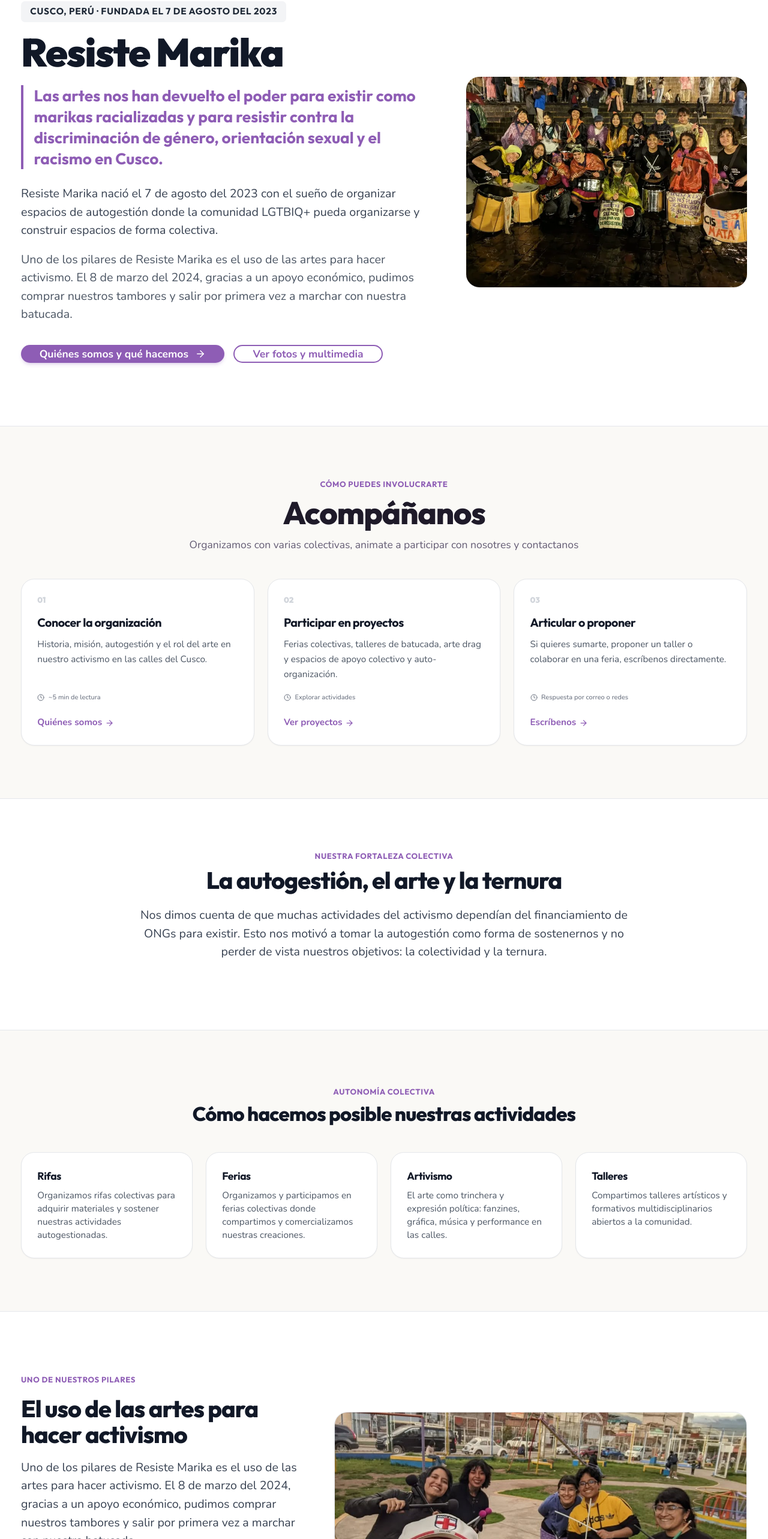
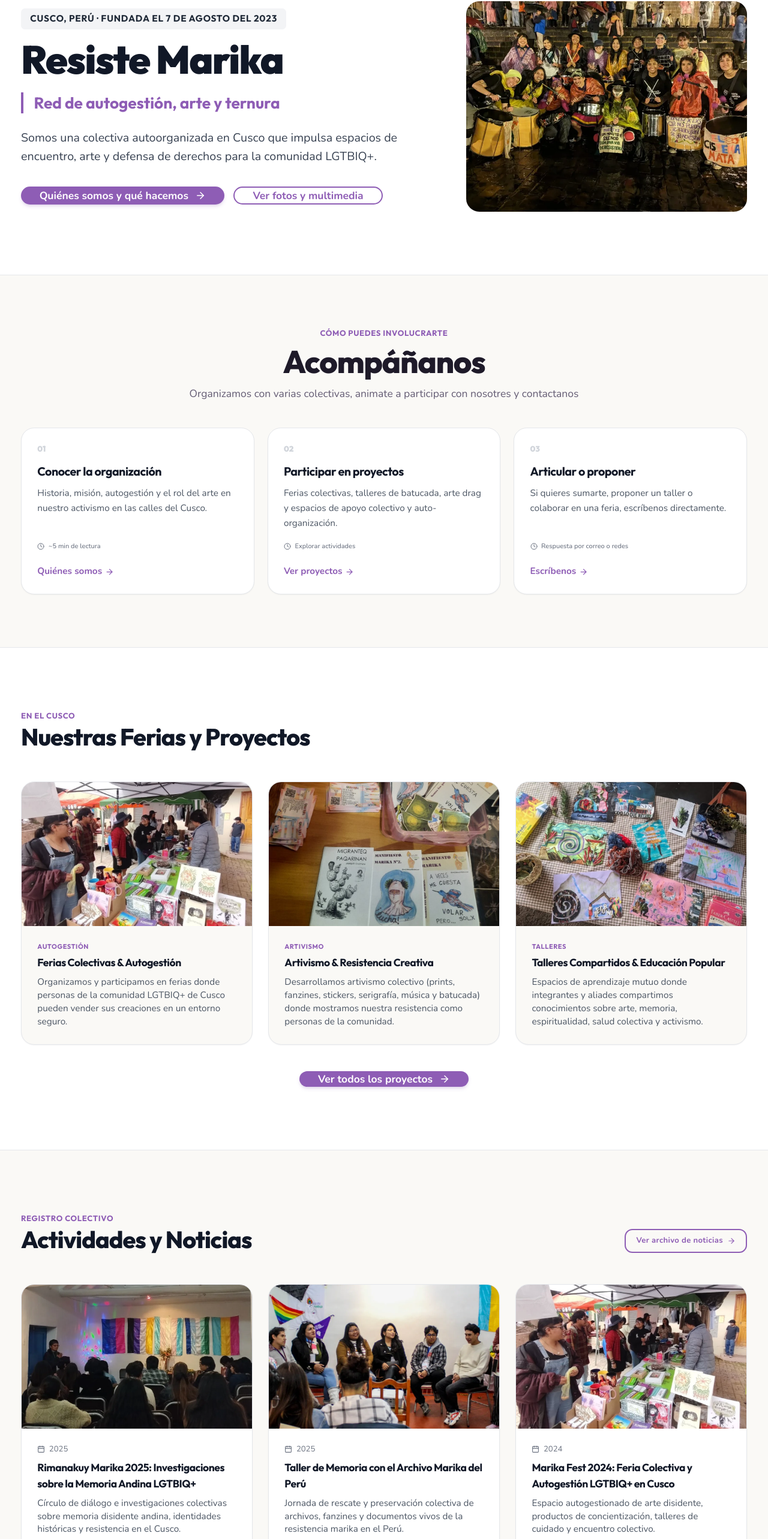
Before and after one commit to ElizabethVeronica/ResisteMarika.org, a React (Vite) app: page / in a window 1280 px wide. Shown: the part 230-2796 px from the top of the page at 60% size. Built offline with nearby package versions, Linux system fonts and the light colour scheme.

Commit message:
Simplifica inicio y actualiza identidad

```diff
--- a/src/config/nosotros.ts
+++ b/src/config/nosotros.ts
@@ -6,8 +6,6 @@ export const HISTORIA_RESUMEN = {
   organizacion: 'Resiste Marika Cusco',
   lema: 'Las artes nos han devuelto el poder para existir como marikas racializadas y resistir contra la discriminación en Cusco.',
   sublema: 'Red de autogestión, arte y ternura',
-  declaracionInicial:
-    'Las artes nos han devuelto el poder para existir como marikas racializadas y para resistir contra la discriminación de género, orientación sexual y el racismo en Cusco.',
   parrafo1:
     'Resiste Marika nació el 7 de agosto del 2023 con el sueño de organizar espacios de autogestión donde la comunidad LGTBIQ+ pueda organizarse y construir espacios de forma colectiva.',
   parrafo2:
@@ -19,7 +17,7 @@ export const HISTORIA_RESUMEN = {
   disciplinasArtisticas:
     'Además de hacer música y performar en las calles del Cusco haciendo activismo, nuestros miembros somos escritores, ilustradores, actores, escultores, psicólogos, músicos, tejedores, danzantes y arte terapeutas.',
   talleresMultidisciplinarios:
-    'Por esa razón, solemos compartir talleres artísticos multidisciplinarios en los que conectamos con las artes como forma de acompañarnos y hacer activismo LGTBIQ+, antipatriarcal, descolonial y antirracista.',
+    'Por esa razón, solemos compartir talleres artísticos multidisciplinarios en los que conectamos con las artes como forma de acompañarnos y hacer activismo LGTBIQ+, antipatriarcal, decolonial y antirracista.',
 }
 
 export const DISCIPLINAS = [
@@ -137,7 +135,7 @@ export const DONDE_TRABAJAMOS = {
     {
       titulo: 'En talleres artísticos colectivos',
       descripcion:
-        'Compartimos talleres multidisciplinarios conectando con el arte como activismo antipatriarcal, descolonial y antirracista.',
+        'Compartimos talleres multidisciplinarios conectando con el arte como activismo antipatriarcal, decolonial y antirracista.',
     },
     {
       titulo: 'En instancias de vigilancia ciudadana',
@@ -218,7 +216,7 @@ export const EQUIPO: TeamMember[] = [
     id: '3',
     nombre: 'Batucada y Talleres',
     rol: 'Música y Artivismo',
-    bio: 'Nuestros tambores en las calles del Cusco y talleres de activismo antipatriarcal, descolonial y antirracista.',
+    bio: 'Nuestros tambores en las calles del Cusco y talleres de activismo antipatriarcal, decolonial y antirracista.',
     foto: '/images/taller de batucada.jpg',
     redes: { instagram: 'https://www.instagram.com/resiste.marika.cusco' },
   },
--- a/src/pages/Home.tsx
+++ b/src/pages/Home.tsx
@@ -1,20 +1,11 @@
-import { ArrowRight, ShieldCheck, Heart, FileText, Eye, Sparkles, Users, Network, Calendar } from 'lucide-react'
+import { ArrowRight, Calendar } from 'lucide-react'
 import Container from '@/components/ui/Container'
 import Button from '@/components/ui/Button'
 import Reveal from '@/components/ui/Reveal'
 import { PROGRAMAS } from '@/config/programas'
 import { NOTICIAS } from '@/config/noticias'
-import { HISTORIA_RESUMEN, OBJETIVOS_ESTRATEGICOS, FORMAS_AUTOGESTION } from '@/config/nosotros'
+import { HISTORIA_RESUMEN } from '@/config/nosotros'
 import EngagementPaths from '@/components/sections/EngagementPaths'
-
-const ICON_MAP: Record<string, React.ElementType> = {
-  Heart,
-  FileText,
-  Eye,
-  Sparkles,
-  Users,
-  Network,
-}
 
 export default function Home() {
   const noticiasPreview = NOTICIAS.slice(0, 3)
@@ -36,18 +27,13 @@ export default function Home() {
                 Resiste Marika
               </h1>
 
-              {/* Lema directo tomado de sus propias palabras */}
               <p className="text-xl sm:text-2xl font-bold font-display text-brand-purple leading-snug mb-6 border-l-4 border-brand-purple pl-4">
-                {HISTORIA_RESUMEN.declaracionInicial}
+                {HISTORIA_RESUMEN.sublema}
               </p>
 
-              {/* Quiénes somos y origen en primera persona plural */}
-              <div className="space-y-4 text-base sm:text-lg text-gray-700 font-sans leading-relaxed mb-8">
-                <p>
-                  {HISTORIA_RESUMEN.parrafo1}
-                </p>
-                <p className="text-gray-600">
-                  {HISTORIA_RESUMEN.pilarArtes}
+              <div className="mb-8 max-w-2xl">
+                <p className="text-base sm:text-lg text-gray-700 font-sans leading-relaxed">
+                  Somos una colectiva autoorganizada en Cusco que impulsa espacios de encuentro, arte y defensa de derechos para la comunidad LGTBIQ+.
                 </p>
               </div>
 
@@ -76,149 +62,6 @@ export default function Home() {
       </section>
 
       <EngagementPaths />
-
-      {/* ── MANIFIESTO Y AUTOGESTIÓN ────────────────────────── */}
-      <section className="py-14 sm:py-20 bg-white border-b border-gray-200">
-        <Container>
-          <Reveal>
-            <div className="max-w-3xl mx-auto text-center">
-              <span className="text-xs font-bold uppercase tracking-wider text-brand-purple font-display mb-2 block">
-                Nuestra Fortaleza Colectiva
-              </span>
-              <h2 className="text-2xl sm:text-3xl lg:text-4xl font-extrabold font-display text-gray-900 mb-5 leading-tight">
-                La autogestión, el arte y la ternura
-              </h2>
-
-              <p className="text-base sm:text-lg text-gray-700 font-sans leading-relaxed mb-6">
-                {HISTORIA_RESUMEN.parrafo2}
-              </p>
-
-            </div>
-          </Reveal>
-        </Container>
-      </section>
-
-      {/* ── LAS 4 FORMAS DE AUTOGESTIÓN ────────────────────── */}
-      <section className="py-14 sm:py-20 bg-[#FAF9F6] border-b border-gray-200">
-        <Container>
-          <Reveal>
-            <div className="max-w-2xl mx-auto text-center mb-10">
-              <span className="text-xs font-bold uppercase tracking-wider text-brand-purple font-display">
-                Autonomía Colectiva
-              </span>
-              <h2 className="text-2xl sm:text-3xl font-extrabold font-display text-gray-900 mt-1">
-                Cómo hacemos posible nuestras actividades
-              </h2>
-            </div>
-          </Reveal>
-
-          <div className="grid grid-cols-1 sm:grid-cols-2 lg:grid-cols-4 gap-5">
-            {FORMAS_AUTOGESTION.map((forma) => (
-              <div
-                key={forma.id}
-                className="p-6 rounded-2xl bg-white border border-gray-200 flex flex-col justify-between shadow-sm"
-              >
-                <div>
-                  <h3 className="font-display font-bold text-base text-gray-900 mb-2">
-                    {forma.titulo}
-                  </h3>
-                  <p className="text-xs sm:text-sm text-gray-600 leading-relaxed font-sans">
-                    {forma.descripcion}
-                  </p>
-                </div>
-              </div>
-            ))}
-          </div>
-        </Container>
-      </section>
-
-      {/* ── EL SEGUNDO PILAR: LAS ARTES PARA HACER ACTIVISMO ─ */}
-      <section className="py-16 sm:py-24 bg-white border-b border-gray-200">
-        <Container>
-          <div className="grid grid-cols-1 lg:grid-cols-12 gap-10 items-center">
-            <div className="lg:col-span-5 space-y-4">
-              <span className="text-xs font-bold uppercase tracking-wider text-brand-purple font-display block">
-                Uno de nuestros pilares
-              </span>
-              <h2 className="text-2xl sm:text-3xl lg:text-4xl font-extrabold font-display text-gray-900 leading-tight">
-                El uso de las artes para hacer activismo
-              </h2>
-              <p className="text-base sm:text-lg text-gray-700 font-sans leading-relaxed">
-                {HISTORIA_RESUMEN.pilarArtes}
-              </p>
-              <p className="text-sm sm:text-base text-gray-700 font-sans leading-relaxed">
-                {HISTORIA_RESUMEN.disciplinasArtisticas}
-              </p>
-              <p className="text-sm sm:text-base text-gray-700 font-sans leading-relaxed font-semibold text-brand-purple">
-                {HISTORIA_RESUMEN.talleresMultidisciplinarios}
-              </p>
-            </div>
-
-            <div className="lg:col-span-7">
-              <div className="mb-6 rounded-2xl overflow-hidden border border-gray-200 shadow-sm aspect-[16/9] bg-gray-100">
-                <img
-                  src="/images/taller de batucada.jpg"
-                  alt="Taller de batucada y ensayo en Cusco"
-                  className="w-full h-full object-cover"
-                />
-              </div>
-
-            </div>
-          </div>
-        </Container>
-      </section>
-
-      {/* ── QUÉ BUSCAMOS Y HACEMOS: OBJETIVOS ESTRATÉGICOS ─── */}
-      <section className="py-16 sm:py-24 bg-[#FAF9F6] border-b border-gray-200">
-        <Container>
-          <Reveal>
-            <div className="max-w-2xl mx-auto text-center mb-12">
-              <span className="text-xs font-bold uppercase tracking-wider text-brand-purple font-display">
-                Misión y Visión
-              </span>
-              <h2 className="text-2xl sm:text-3xl lg:text-4xl font-extrabold font-display text-gray-900 mt-1 mb-3">
-                Nuestros Objetivos Fundamentales
-              </h2>
-              <p className="text-sm sm:text-base text-gray-600 font-sans">
-                Compromisos que guían nuestro activismo y trabajo colectivo en Cusco.
-              </p>
-            </div>
-          </Reveal>
-
-          <div className="grid grid-cols-1 md:grid-cols-2 lg:grid-cols-3 gap-6">
-            {OBJETIVOS_ESTRATEGICOS.map((obj) => {
-              const IconComp = ICON_MAP[obj.icono] || ShieldCheck
-              return (
-                <div
-                  key={obj.id}
-                  className="p-6 rounded-2xl bg-white border border-gray-200 flex flex-col justify-between shadow-sm"
-                >
-                  <div>
-                    <div className="flex items-center justify-between mb-3">
-                      <span className="font-display font-black text-2xl text-gray-300">
-                        {obj.numero}
-                      </span>
-                      <IconComp size={18} className="text-brand-purple" />
-                    </div>
-                    <h3 className="font-display font-bold text-base text-gray-900 mb-2">
-                      {obj.titulo}
-                    </h3>
-                    <p className="text-xs sm:text-sm text-gray-600 leading-relaxed font-sans">
-                      {obj.descripcion}
-                    </p>
-                  </div>
-                </div>
-              )
-            })}
-          </div>
-
-          <div className="text-center mt-10">
-            <Button href="/quienes-somos#mision-vision" variant="outline" size="sm">
-              Conoce en detalle nuestra misión y visión
-            </Button>
-          </div>
-        </Container>
-      </section>
 
       {/* ── NUESTRAS FERIAS Y PROYECTOS EN CUSCO ────────────── */}
       <section className="py-16 sm:py-24 bg-white border-b border-gray-200">
```
Also changed, not shown: src/pages/QuienesSomos.tsx (+7 -12 lines).
